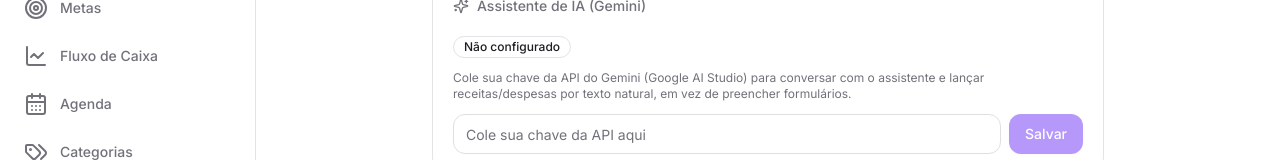
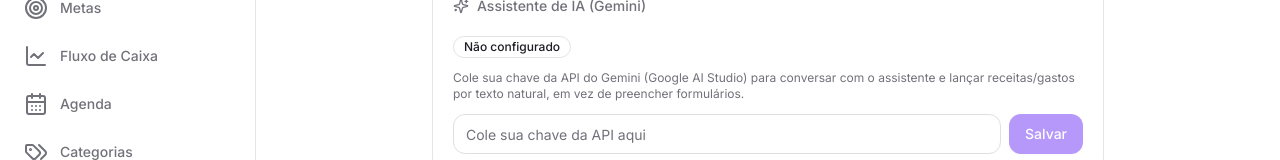
Before and after one commit to luanamatiello12-cloud/testefinancieiro-, a Next.js app in the folder apps/web/: page /configuracoes in a window 1280 px wide. Shown: the part 378-538 px from the top of the page. Built offline with nearby package versions, Linux system fonts and the light colour scheme; no server answers.

Commit message:
Corrige mais duas ocorrências de 'despesas' esquecidas (gráfico de categorias e config do assistente)

```diff
--- a/apps/web/app/configuracoes/page.tsx
+++ b/apps/web/app/configuracoes/page.tsx
@@ -93,7 +93,7 @@ export default function ConfiguracoesPage() {
           </div>
           <p className="text-xs text-muted-foreground">
             Cole sua chave da API do Gemini (Google AI Studio) para conversar com o assistente e lançar
-            receitas/despesas por texto natural, em vez de preencher formulários.
+            receitas/gastos por texto natural, em vez de preencher formulários.
           </p>
           <form onSubmit={saveApiKey} className="flex gap-2">
             <Input
--- a/apps/web/components/charts/category-pie-chart.tsx
+++ b/apps/web/components/charts/category-pie-chart.tsx
@@ -11,7 +11,7 @@ export function CategoryPieChart({ data }: Props) {
   if (data.length === 0) {
     return (
       <div className="flex h-64 items-center justify-center text-sm text-muted-foreground">
-        Sem despesas neste mês ainda
+        Sem gastos neste mês ainda
       </div>
     );
   }
```
